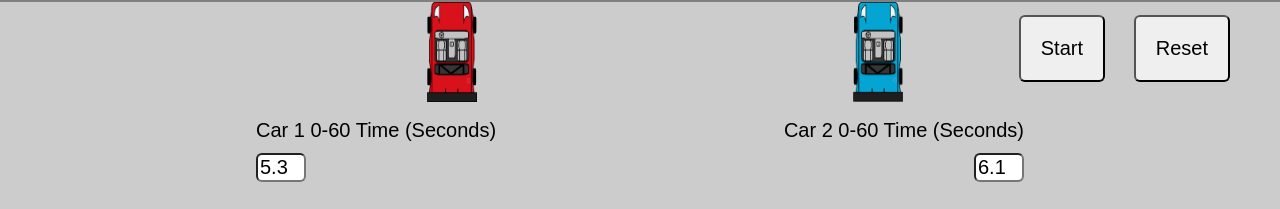
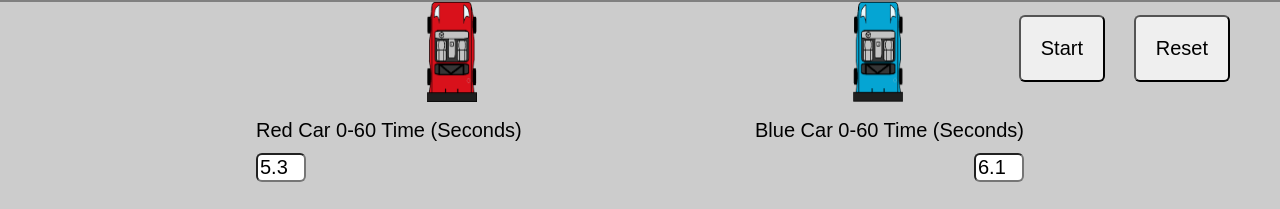
Before and after one commit to McGlothlin/0to60simulator, a plain HTML site: page index.html in a window 1280 px wide. Shown: the part 568-777 px from the top of the page. Drawn offline with Linux system fonts and the light colour scheme.

Commit message:
change labels to match current car colors

```diff
--- a/index.html
+++ b/index.html
@@ -1,7 +1,7 @@
-<label for="car1input" style="position: fixed; left: 20vw; bottom: 90px">Car 1 0-60 Time (Seconds)</label>
+<label for="car1input" style="position: fixed; left: 20vw; bottom: 90px">Red Car 0-60 Time (Seconds)</label>
 <input id="car1input" type="text" style="position: fixed; left: 20vw; bottom: 50px" value="5.3">
 
-<label for="car2input" style="position: fixed; right: 20vw; bottom: 90px">Car 2 0-60 Time (Seconds)</label>
+<label for="car2input" style="position: fixed; right: 20vw; bottom: 90px">Blue Car 0-60 Time (Seconds)</label>
 <input id="car2input" type="text" style="position: fixed; right: 20vw; bottom: 50px" value="6.1">
 
 <style>
```
